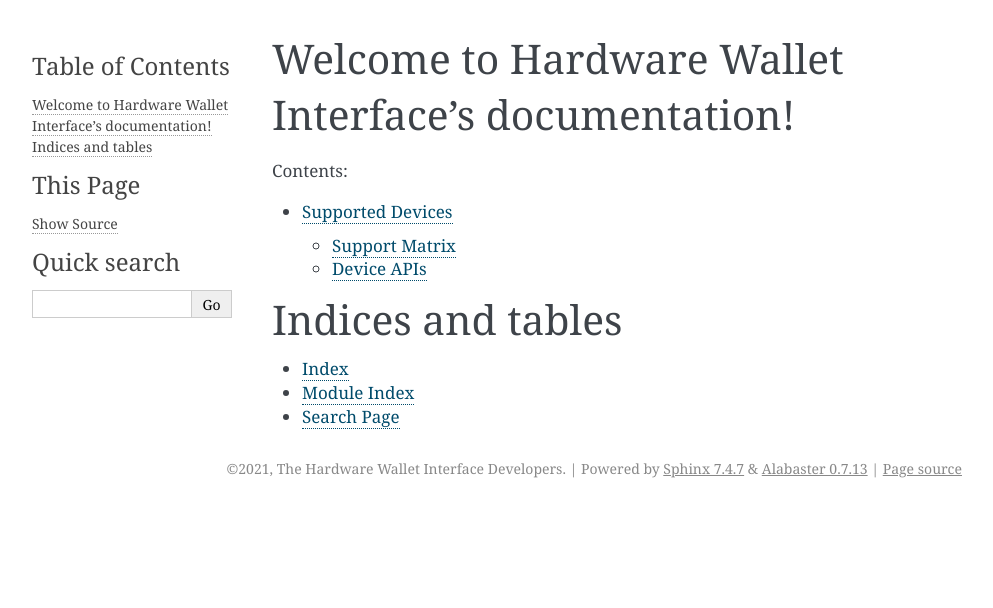
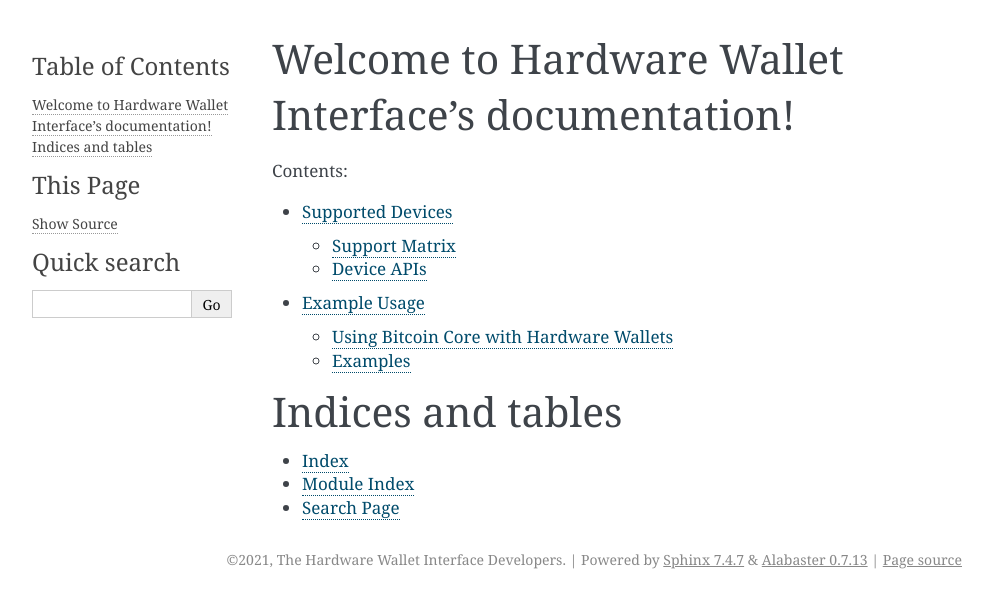
Before and after one commit to bitcoin-core/HWI, a Sphinx documentation site: the page built from docs/index.rst, in a window 1280 px wide. Shown: the top 608 px of the page, without its empty margins (148-1141 px from the left). Built offline with Sphinx 7.4.7, drawn with Linux system fonts in a browser that asks for light colours.

Commit message:
Move bitcoin-core-usage.rst and examples.rst to doc/examples/

```diff
--- /dev/null
+++ b/docs/examples/index.rst
@@ -0,0 +1,8 @@
+Example Usage
+=============
+
+.. toctree::
+   :maxdepth: 1
+
+   bitcoin-core-usage
+   examples
--- a/docs/index.rst
+++ b/docs/index.rst
@@ -6,6 +6,7 @@
    :caption: Contents:
 
    devices/index
+   examples/index
 
 
 Indices and tables
```
Also changed, not shown: README.md (+1 -1 lines), docs/examples/bitcoin-core-usage.rst (renamed from docs/bitcoin-core-usage.rst), docs/examples/examples.rst (renamed from docs/examples.rst).
